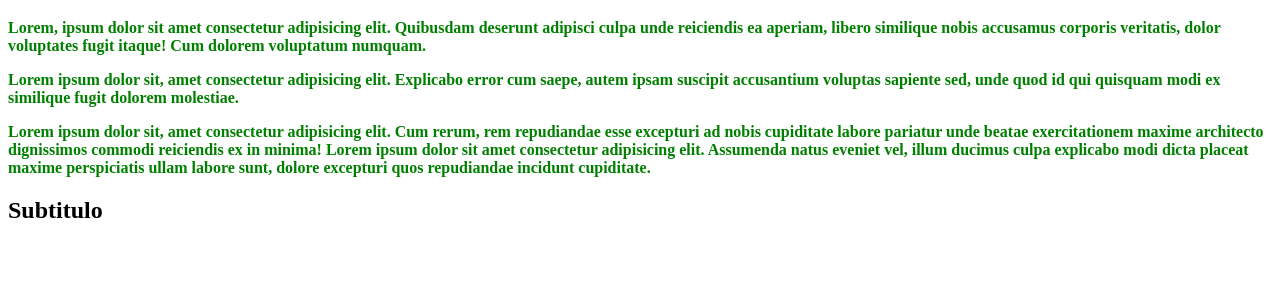
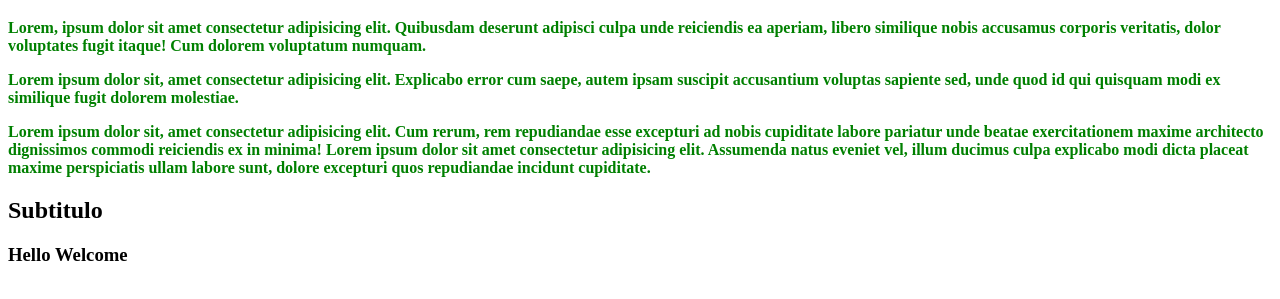
Before and after one commit to imercuadrado/github, a plain HTML site: page index.html in a window 1280 px wide. Shown: the part 61-360 px from the top of the page. Drawn offline with Linux system fonts and the light colour scheme.

Commit message:
h3 agregado

```diff
--- a/index.html
+++ b/index.html
@@ -15,5 +15,7 @@
     </p>
 
     <h2>Subtitulo</h2>
+
+    <h3>Hello Welcome</h3>
 </body>
 </html>
```
